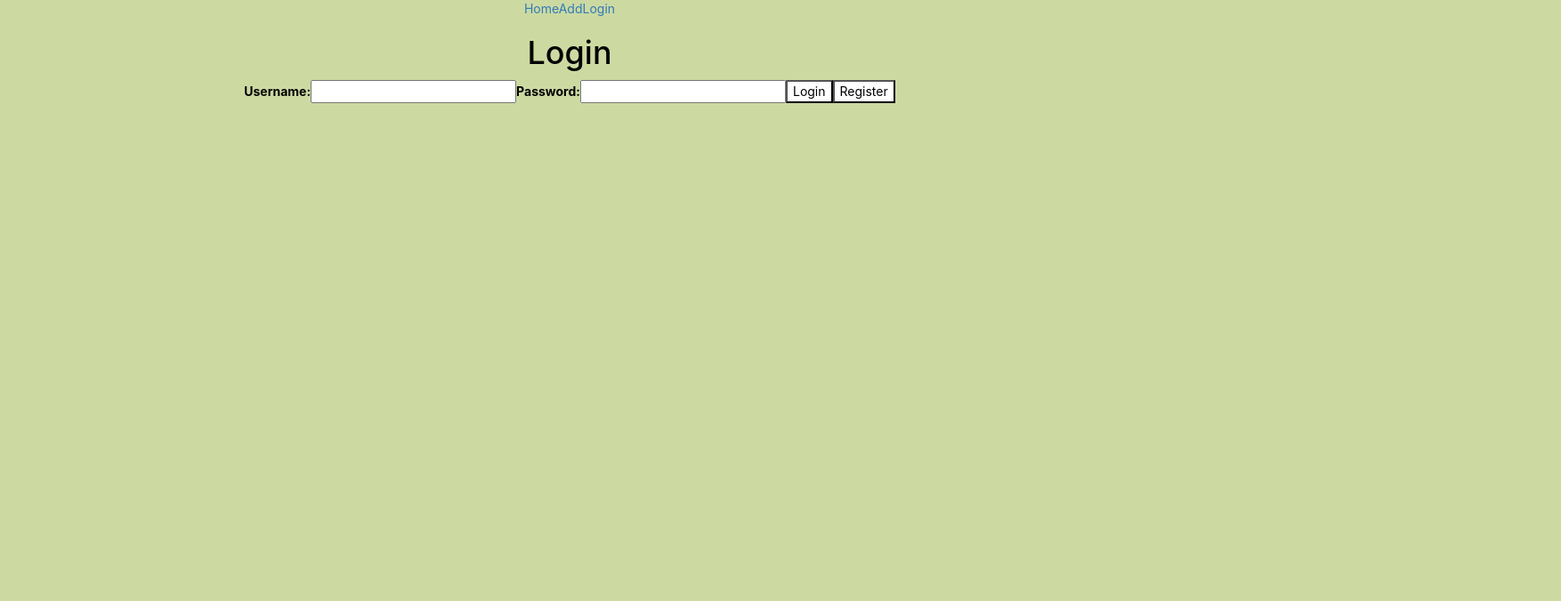
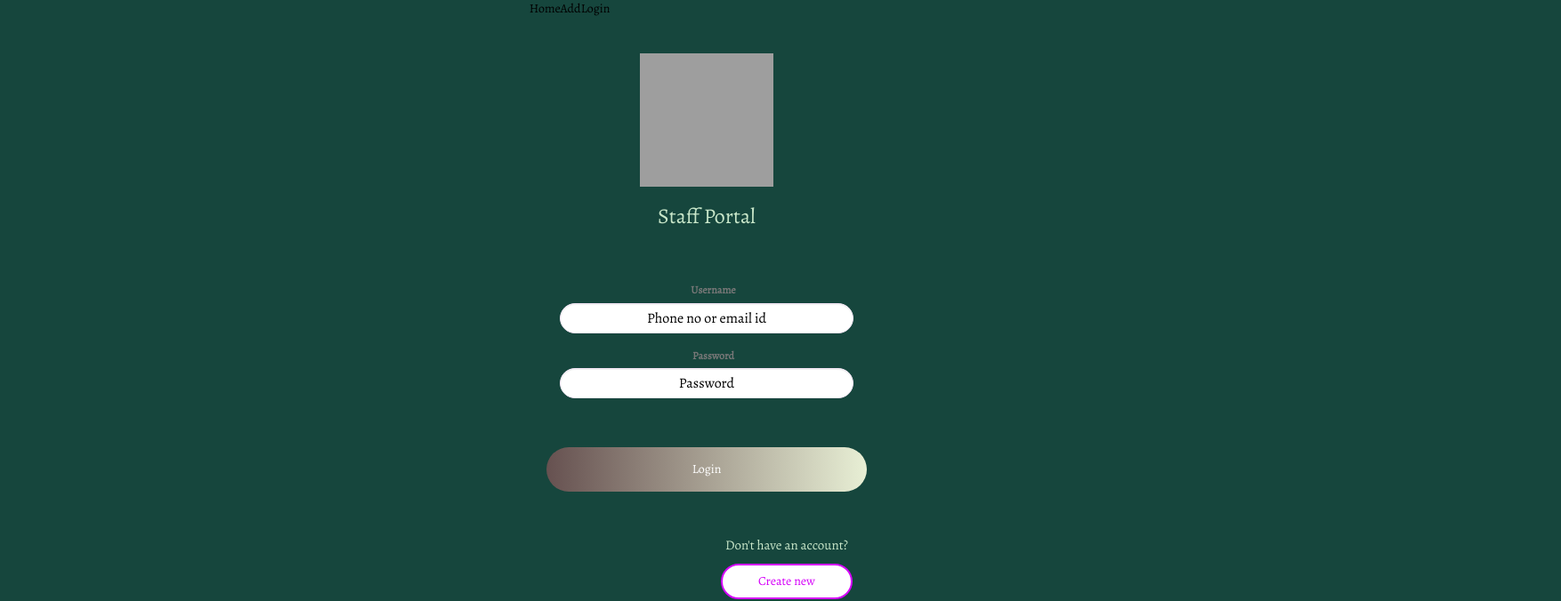
Before and after one commit to edengilligan/GA-Capstone, a React (Create React App) app in the folder client/: page / in a window 1280 px wide. Shown: the top 676 px of the page at 89% size, 1754 px wide, since content can reach past the window. Built offline with nearby package versions, Linux system fonts and the light colour scheme; grey boxes are pictures that could not be loaded.

Commit message:
login page css started

```diff
--- a/client/src/components/User/UserForm.js
+++ b/client/src/components/User/UserForm.js
@@ -28,28 +28,37 @@
        window.localStorage.setItem('token', data.token)
        if (data.token) {
         history.replace('/home')
-      }
-    })
-  }
+      }})}
   return (
-    <div>
-      <h1>Login</h1>
-      <form onSubmit={submitHandler}>
-        <label>
-          Username:
-          <input name="name" value={form.name} onChange={changeHandler} />
-        </label>
-        <label>
-          Password:
-          <input
-            name="password"
-            value={form.password}
-            onChange={changeHandler}
-          />
-        </label>
-        <button type="submit">Login</button>
-        <button type="submit">Register</button>
-      </form>
+    <form onSubmit={submitHandler}>
+      <style>
+@import url('https://fonts.googleapis.com/css2?family=Alegreya&display=swap');
+</style>
+      <div class="container px-4 py-5 mx-auto">
+    <div class="card card0">
+        <div class="d-flex flex-lg-row flex-column-reverse">
+            <div class="card card1">
+                <div class="row justify-content-center my-auto">
+                    <div class="col-md-8 col-10 my-5">
+                    <img src="https://media.giphy.com/media/UWk4MNsTLWKoBkV0tt/source.gif"width="150" height="150" frameBorder="0" allowFullScreen></img>
+                        <h3 class="mb-5 text-center heading">Staff Portal</h3>
+                        {/* <h6 class="msg-info">Please login to your staff profile</h6> */}
+                        <div class="form-group"> <label class="form-control-label text-muted">Username</label> <input name="name" type="text" id="email" value={form.name} placeholder="Phone no or email id" class="form-control" onChange={changeHandler} ></input></div>
+                        <div class="form-group"> <label class="form-control-label text-muted">Password</label> <input name="password" type="password" id="psw" value={form.password} placeholder="Password" class="form-control" onChange={changeHandler} ></input></div>
+                        <div class="row justify-content-center my-3 px-3"> <button type="submit" class="btn-block btn-color">Login</button> </div>
+                    </div>
+                </div>
+                <div class="bottom text-center mb-5">
+                   <div> <p href="#" class="sm-text mx-auto mb-3">Don't have an account? </p></div><p><button type="submit" class="btn btn-white ml-2">Create new</button></p>
+                </div>
+            </div>
+            <div class="card card2">
+                <div class="my-auto mx-md-5 px-md-5 right">
+                </div>
+            </div>
+            </div>
+        </div>
     </div>
-  );
-};
+    </form>
+  )
+}
--- a/client/src/index.css
+++ b/client/src/index.css
@@ -1,4 +1,4 @@
-body {
+/* body {
   margin: 0;
   font-family: -apple-system, BlinkMacSystemFont, 'Segoe UI', 'Roboto', 'Oxygen',
     'Ubuntu', 'Cantarell', 'Fira Sans', 'Droid Sans', 'Helvetica Neue',
@@ -35,4 +35,205 @@
 .add {
   color: black;
   background-color: green;
+} */
+
+
+
+
+body {
+  text-align: center;
+  color: #C8E6C9;
+  overflow-x: hidden;
+  height: 100%;
+  background-color: #16463D;
+  font-family: 'Alegreya', serif;
+  /* background-image: linear-gradient(to right,#16463D, #E8EFD5);
+  background-repeat: repeat; */
+  margin-left: auto;
+  margin-right: auto;
+    width: 8em
 }
+
+input,
+textarea {
+  text-align: center;
+  background-color: #F3E5F5;
+  border-radius: 50px !important;
+  padding: 12px 15px 12px 15px !important;
+  width: 100%;
+  box-sizing: border-box;
+  border: none !important;
+  border: 1px solid #F3E5F5 !important;
+  font-size: 16px !important;
+  color: #C8E6C9 !important;
+  font-weight: 400;
+  margin-left: auto;
+    margin-right: auto;
+    width: 8em
+}
+
+input:focus,
+textarea:focus {
+  text-align: center;
+  -moz-box-shadow: none !important;
+  -webkit-box-shadow: none !important;
+  box-shadow: none !important;
+  border: 1px solid #D500F9 !important;
+  outline-width: 0;
+  font-weight: 400;
+  margin-left: auto;
+    margin-right: auto;
+    width: 8em
+}
+
+button:focus {
+  text-align: center;
+  -moz-box-shadow: none !important;
+  -webkit-box-shadow: none !important;
+  box-shadow: none !important;
+  outline-width: 0
+}
+
+.card {
+  text-align: center;
+  border-radius: 0;
+  border: none
+}
+
+.card1 {
+  text-align: center;
+  width: 50%;
+  padding: 40px 30px 10px 30px
+}
+
+.card2 {
+  text-align: center;
+  width: 50%;
+  background-image: linear-gradient(to right, #FFEFD9, #E8EFD5)
+}
+
+#logo {
+  text-align: center;
+  width: 70px;
+  height: 60px
+}
+
+.heading {
+  text-align: center;
+  margin-bottom: 60px !important
+}
+
+::placeholder {
+  text-align: center;
+  color: #000 !important;
+  opacity: 1
+}
+
+:-ms-input-placeholder {
+  text-align: center;
+  color: #000 !important
+}
+
+::-ms-input-placeholder {
+  text-align: center;
+  color: #000 !important
+}
+
+.form-control-label {
+  text-align: center;
+  font-size: 12px;
+  margin-left: 15px
+}
+
+.msg-info {
+  text-align: center;
+  padding-left: 15px;
+  margin-bottom: 30px
+}
+
+.btn-color {
+  text-align: center;
+  border-radius: 50px;
+  color: #fff;
+  background-image: linear-gradient(to right, #665150, #E8EFD5);
+  padding: 15px;
+  cursor: pointer;
+  border: none !important;
+  margin-top: 40px
+}
+
+.btn-color:hover {
+  text-align: center;
+  color: #fff;
+  background-image: linear-gradient(to right, #FFEFD9, #E8EFD5)
+}
+
+.btn-white {
+  text-align: center;
+  border-radius: 50px;
+  color: #D500F9;
+  background-color: #fff;
+  padding: 8px 40px;
+  cursor: pointer;
+  border: 2px solid #D500F9 !important
+}
+
+.btn-white:hover {
+  text-align: center;
+  color: #fff;
+  background-image: linear-gradient(to right, #FFEFD9, #E8EFD5)
+}
+
+a {
+  margin-left: auto;
+    margin-right: auto;
+    width: 8em;
+  color: #000
+}
+
+a:hover {
+  color: #000
+}
+
+.bottom {
+  text-align: center;
+  width: 100%;
+  margin-top: 50px !important
+}
+
+.sm-text {
+  font-size: 15px
+}
+
+@media screen and (max-width: 992px) {
+  text-align: center;
+  .card1 {
+      width: 100%;
+      padding: 40px 30px 10px 30px
+  }
+
+  .card2 {
+    text-align: center;
+      width: 100%
+  }
+
+  .right {
+      margin-top: 100px !important;
+      margin-bottom: 100px !important
+  }
+}
+
+@media screen and (max-width: 768px) {
+  .container {
+      padding: 10px !important
+  }
+
+  .card2 {
+      padding: 50px
+  }
+
+  .right {
+      margin-top: 50px !important;
+      margin-bottom: 50px !important
+  }
+}
```
Also changed, not shown: 1 other file (tests, documents, lock files or other folders).
